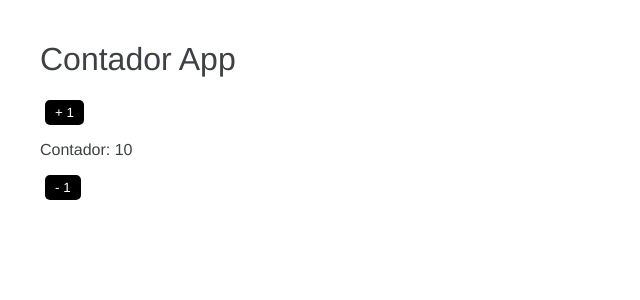
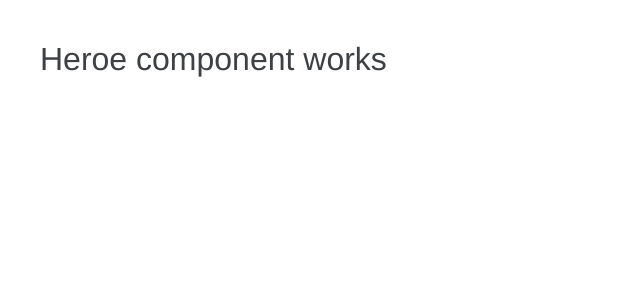
Before and after one commit to JesusMirandaEspino/Curso-Angular-Legacy-Typescript, an Angular app in the folder bases/: page / in a window 1280 px wide. Shown: the top 300 px of the page, without its empty margins (0-640 px from the left). Built offline with nearby package versions, Linux system fonts and the light colour scheme.

Commit message:
heroe component

```diff
--- a/bases/src/app/app.component.html
+++ b/bases/src/app/app.component.html
@@ -1 +1,4 @@
-<app-contador></app-contador>
+<!--- <app-contador></app-contador>  -->
+
+
+<app-heroe></app-heroe>
--- a/bases/src/app/app.module.ts
+++ b/bases/src/app/app.module.ts
@@ -1,12 +1,14 @@
 import { NgModule } from '@angular/core';
 import { BrowserModule } from '@angular/platform-browser';
-import { ContadorComponent } from './contador.component';
+import { ContadorComponent } from './contador/contador.component';
 import { AppComponent } from './app.component';
+import { HeroeComponent } from './heroes/heroe/heroe.component';
 
 @NgModule({
   declarations: [
     AppComponent,
-    ContadorComponent
+    ContadorComponent,
+    HeroeComponent
   ],
   imports: [
     BrowserModule
--- /dev/null
+++ b/bases/src/app/heroes/heroe/heroe.component.html
@@ -0,0 +1 @@
+<h1>Heroe component works</h1>
```
Also changed, not shown: bases/src/app/heroes/heroe/heroe.component.ts (added, +11 -0 lines), bases/src/app/contador/contador.component.ts (renamed from bases/src/app/contador.component.ts).
